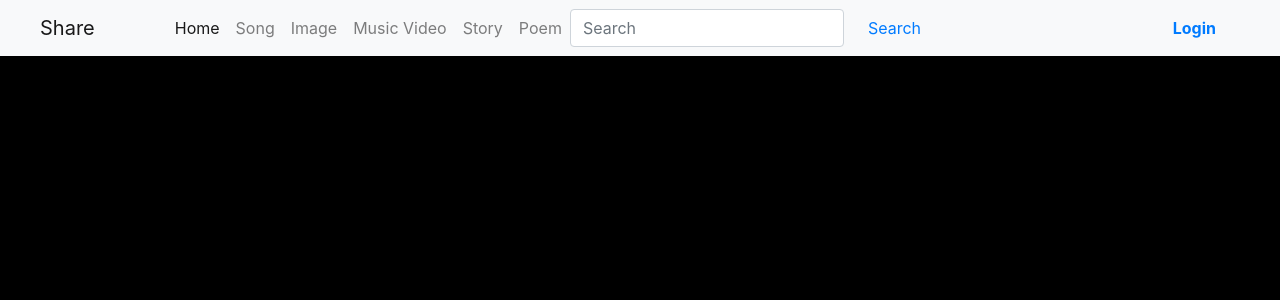
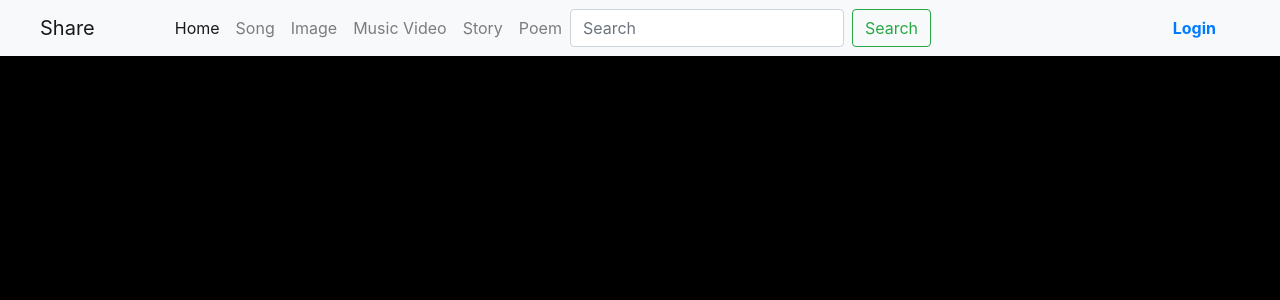
Before and after one commit to EtonMon/cs4501, a Django app: template app/web/webfrontend/templates/webfrontend/create_poem.html in a window 1280 px wide. Shown: the top 300 px of the page. Run offline with Django 3.2, Linux system fonts and the light colour scheme; the template is opened without the code that fills it, so the values that code supplies are empty; some libraries are stand-ins or nearby versions.

Commit message:
search successfully returns json. need to have template for search page

```diff
--- a/app/exp/api/views.py
+++ b/app/exp/api/views.py
@@ -152,9 +152,10 @@ def logout(request):
     post_dict = request.POST.dict()
     return JsonResponse(models_api.delete_auth(post_dict['auth']))
 
+@csrf_exempt
 def search(request):
     if request.method == 'POST':
-        post_dict = request.Post.dict()
+        post_dict = request.POST.dict()
         query = post_dict["query"]
         elastic_results = es_api.query(query)
         return JsonResponse(elastic_results)
--- a/app/web/webfrontend/templates/webfrontend/base_generic.html
+++ b/app/web/webfrontend/templates/webfrontend/base_generic.html
@@ -51,9 +51,9 @@
         <a class="nav-link" href="{% url 'poems' %}">Poem</a>
       </li>
     </ul>
-    <form class="form-inline my-2 my-lg-0">
-      <input class="form-control mr-sm-2" type="search" placeholder="Search" aria-label="Search">
-      <a class="nav-link" href="{% url 'search' %}">Search</a>
+    <form class="form-inline my-2 my-lg-0" method="POST" action="{% url 'search' %}">
+      <input class="form-control mr-sm-2" type="search" placeholder="Search" aria-label="Search" name="query">
+      <button class="btn btn-outline-success my-2 my-sm-0" type="submit">Search</button>
     </form>
     <ul class="navbar-nav ml-auto mr-5">
       {% if request.COOKIES.auth %}
--- a/app/web/webfrontend/views.py
+++ b/app/web/webfrontend/views.py
@@ -78,6 +78,7 @@ def logout(request):
     response.delete_cookie('username')
     return response
 
+@csrf_exempt
 def search(request):
     if request.method == 'POST':
         response = requests.post('http://exp-api:8000/api/v1/search/', data=request.POST.dict())
```
Also changed, not shown: app/test_project/project2/migrations/0014_auto_20180419_1832.py (added).
